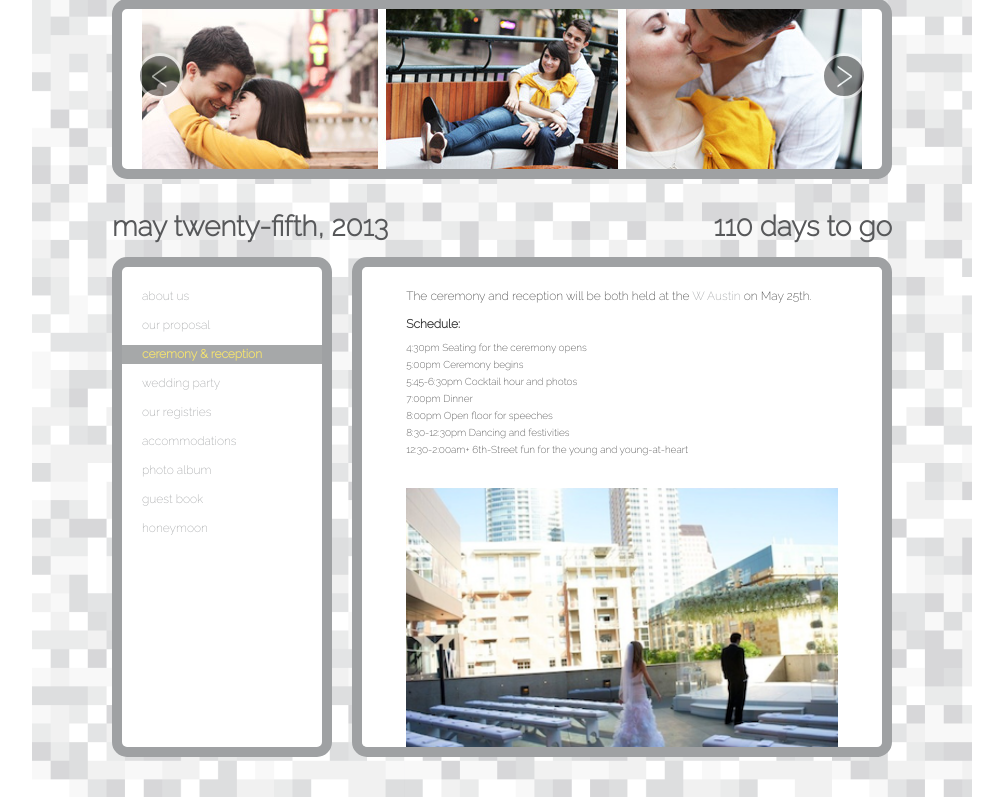
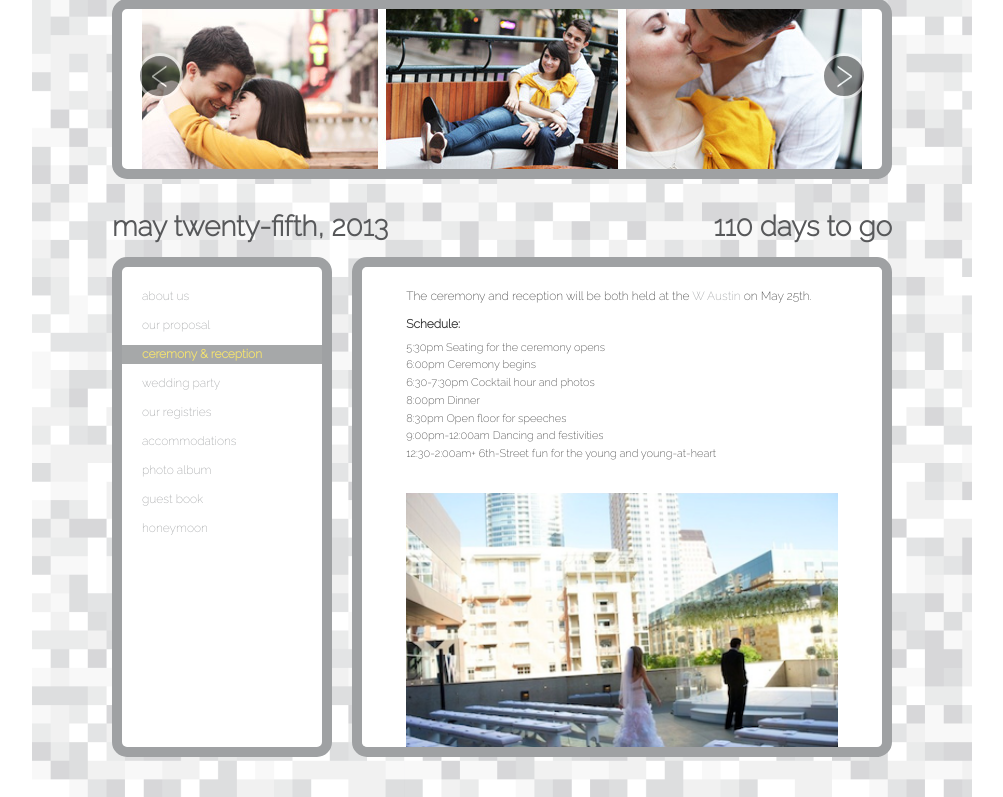
Before and after one commit to rbkettlewell/wedding_website, a Django app: page /ceremony/ in a window 1280 px wide. Shown: the part 151-948 px from the top of the page, without its empty margins (138-1141 px from the left). Run offline with Django 3.2, Linux system fonts and the light colour scheme; some libraries are stand-ins or nearby versions.

Commit message:
corrected guest info page

```diff
--- a/emilyandblayne/templates/wedding/ceremony.html
+++ b/emilyandblayne/templates/wedding/ceremony.html
@@ -17,13 +17,13 @@
     <div class="span10 offset1" style="margin-top:20px;">
       <p>The ceremony and reception will be both held at the <a href="http://www.whotelaustin.com/">W Austin</a> on May 25th.</p>
       <p> <b>Schedule:</b></p>
-    <div style="font-size:10px; line-height:75%; margin-top:5px;">
-      <p>4:30pm Seating for the ceremony opens</p>
-      <p>5:00pm Ceremony begins</p>
-      <p>5:45-6:30pm Cocktail hour and photos</p>
-      <p>7:00pm Dinner</p>
-      <p>8:00pm Open floor for speeches</p>
-      <p>8:30-12:30pm Dancing and festivities</p>
+    <div style="font-size:11px; line-height:75%; margin-top:5px;">
+      <p>5:30pm Seating for the ceremony opens</p>
+      <p>6:00pm Ceremony begins</p>
+      <p>6:30-7:30pm Cocktail hour and photos</p>
+      <p>8:00pm Dinner</p>
+      <p>8:30pm Open floor for speeches</p>
+      <p>9:00pm-12:00am Dancing and festivities</p>
       <p>12:30-2:00am+ 6th-Street fun for the young and young-at-heart</p>
     </div>
   </div>
--- a/emilyandblayne/templates/wedding/guest-info.html
+++ b/emilyandblayne/templates/wedding/guest-info.html
@@ -43,7 +43,7 @@
         <img src="{{ STATIC_URL }}img/hydepark.jpg" alt="" />
       </div>
       <div class="span5">
-        <p style="margin-top: 20px;">(512) 542-3600</p>
+        <p style="margin-top: 20px;">(512) 917-4722 </p>
         <p>4304 Avenue B</p>
         <p>Austin, TX 78751</p>
         <br />
@@ -74,7 +74,7 @@
   </div>
   <div class="row-fluid">
     <div class="row-fluid">
-      <h2>W Austin</h2>
+      <h2>San Jose Hotel</h2>
     </div>
     <div class="row-fluid">
       <div class="span7">
```
